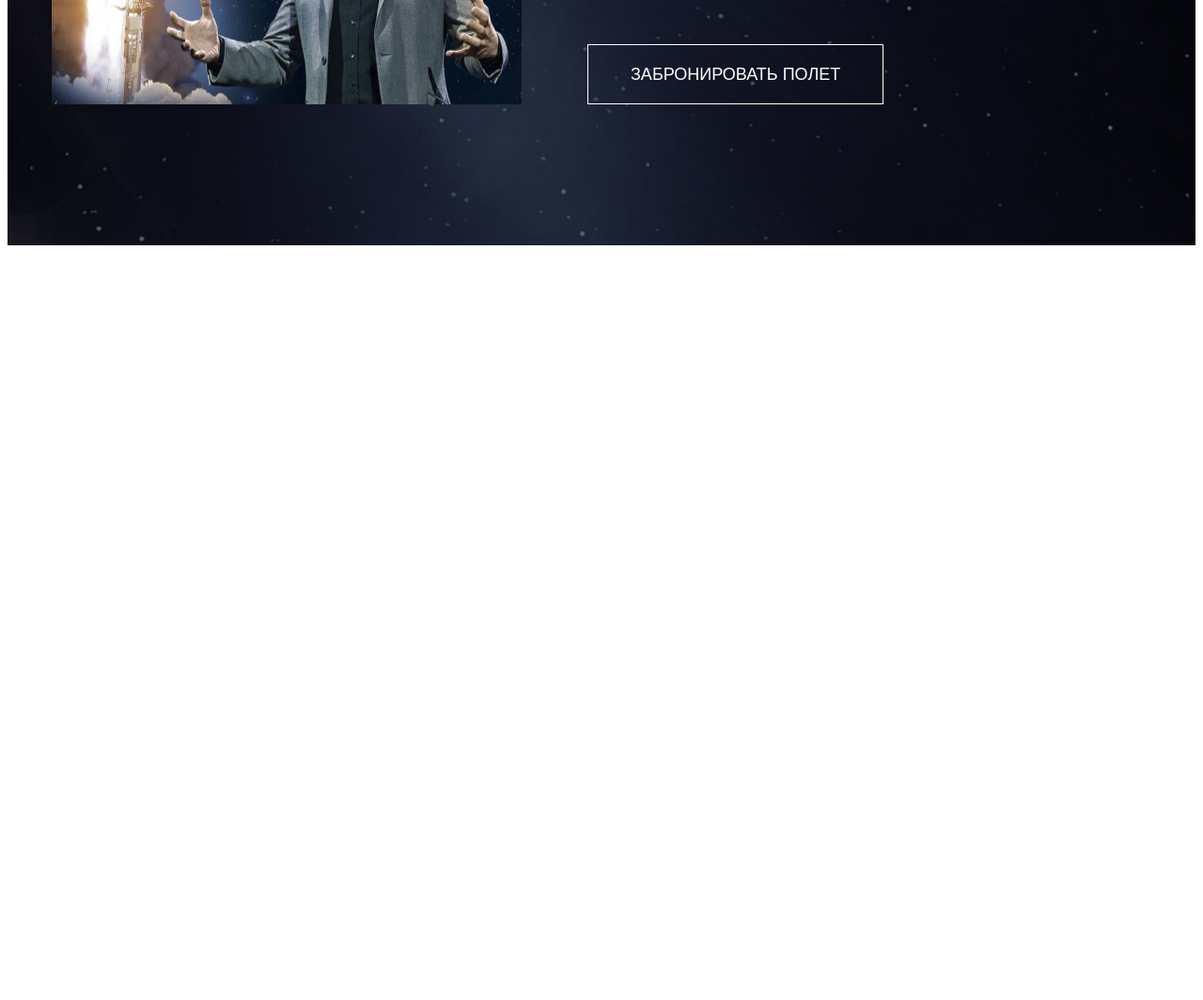
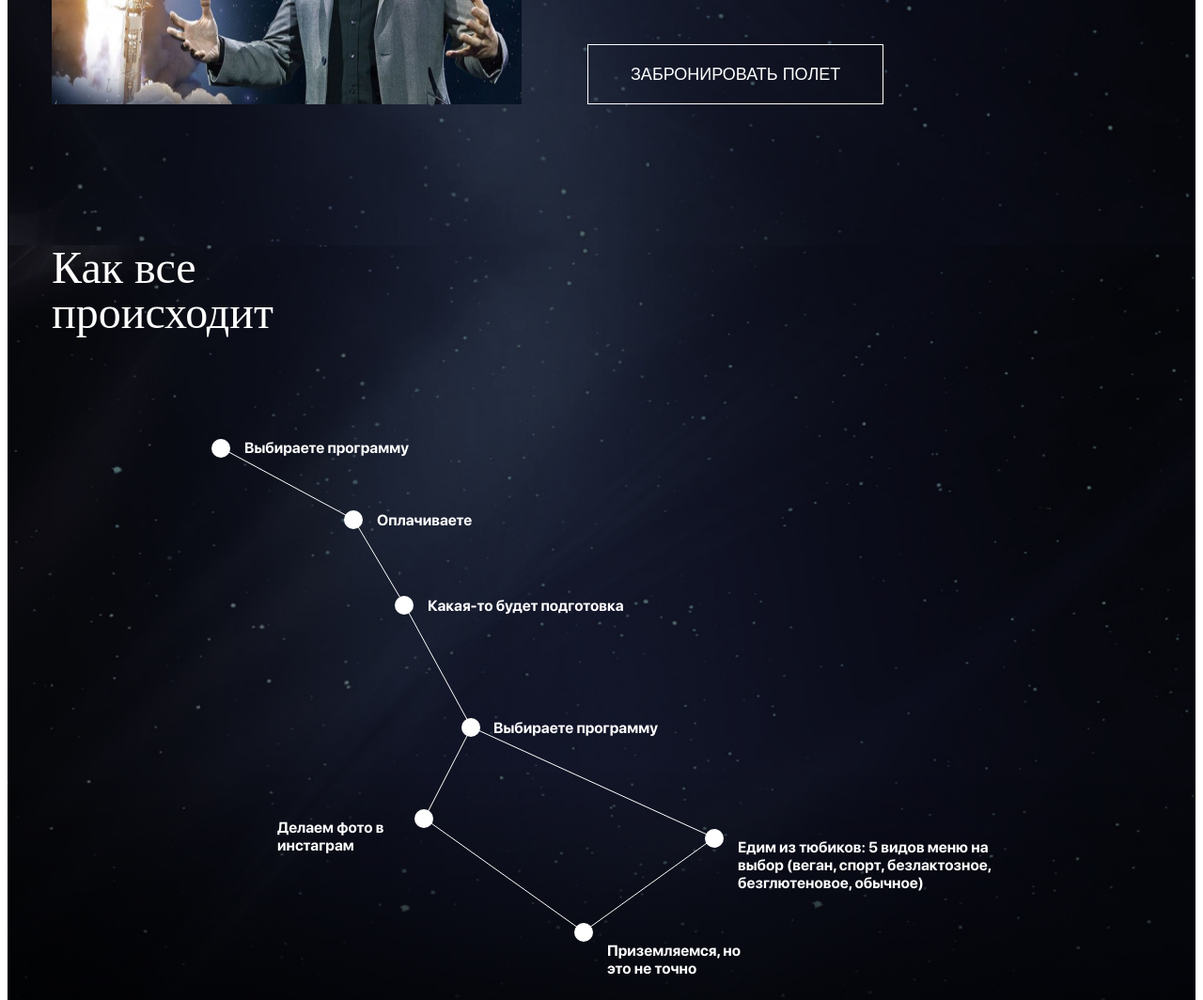
Before and after one commit to igorek19882020/Spacetour, a website: page app/index.html in a window 1280 px wide. Shown: the part 3183-4247 px from the top of the page at 94% size. Before the commit the page ends 3452 px from the top, so only its background shows below. Drawn offline with nearby package versions, Linux system fonts and the light colour scheme; files that its build step writes are made by us from their sources; files whose address does not match are found by name.

Commit message:
section how-to

```diff
--- a/app/index.html
+++ b/app/index.html
@@ -8,6 +8,7 @@
     <title>Document</title>
     <link rel="stylesheet" href="css/style.min.css">
 </head>
+
 <body>
     <header class="header">
         <div class="container">
@@ -213,9 +214,68 @@
                 </div>
             </div>
         </section>
+        <section class="how-to">
+            <div class="container">
+                <h2 class="how-to__title">
+                    Как все <br> происходит
+                </h2>
+                <div class="how-to__box">
+                    <svg width="850" height="600" viewBox="0 0 850 600" fill="none" xmlns="http://www.w3.org/2000/svg">
+                        <line x1="20.2474" y1="19.56552" x2="161.247" y2="95.5655" stroke="white" />
+                        <line x1="161.43" y1="95.7448" x2="215.43" y2="186.745" stroke="white" />
+                        <line x1="215.439" y1="186.76" x2="286.439" y2="316.76" stroke="white" />
+                        <line x1="286.444" y1="317.229" x2="236.444" y2="414.229" stroke="white" />
+                        <line x1="286.207" y1="316.545" x2="545.207" y2="434.545" stroke="white" />
+                        <line x1="236.29" y1="413.593" x2="406.29" y2="534.593" stroke="white" />
+                        <line x1="405.708" y1="534.594" x2="544.708" y2="434.594" stroke="white" />
+                        <g>
+                            <circle cx="20" cy="20" r="10" fill="white" />
+                            <text x='45' y="25" fill="white">Выбираете программу </text>
+                        </g>
+                        <g>
+                            <circle cx="161" cy="96" r="10" fill="white" />
+                            <text x='186' y="102" fill="white">Оплачиваете</text>
+                        </g>
+                        <g>
+                            <circle cx="215" cy="187" r="10" fill="white" />
+                            <text x='240' y="193" fill="white">Какая-то будет подготовка</text>
+                        </g>
+                        <g>
+                            <circle cx="286" cy="317" r="10" fill="white" />
+                            <text x='310' y="323" fill="white">Выбираете программу </text>
+                        </g>
+                        <g>
+                            <circle cx="236" cy="414" r="10" fill="white" />
+                            <foreignObject x="80" y="414" width="135" height="80">
+                                <p>
+                                    Делаем фото в инстаграм
+                                </p>
+                            </foreignObject>
+                        </g>
+                        <g>
+                            <circle cx="406" cy="535" r="10" fill="white" />
+                            <foreignObject x="431" y="545" width="154" height="70">
+                                <p>
+                                    Приземляемся, но это не точно
+
+                                </p>
+                            </foreignObject>
+                        </g>
+                        <g>
+                            <circle cx="545" cy="435" r="10" fill="white" />
+                            <foreignObject x="570" y="435" width="273" height="120">
+                                <p>
+                                    Едим из тюбиков: 5 видов меню на выбор (веган, спорт, безлактозное, безглютеновое,
+                                    обычное)
+                                </p>
+                            </foreignObject>
+                        </g>
+                    </svg>
+
+                </div>
+            </div>
+        </section>
     </main>
-
-
 
     <script src="js/main.min.js"></script>
 </body>
--- a/app/scss/style.scss
+++ b/app/scss/style.scss
@@ -97,7 +97,6 @@
     margin-top: 40px;
     margin-bottom: 5%;
 }
-
 .header__description-text {
     font-family: "sf-pro-display", sans-serif;
     color: white;
@@ -110,7 +109,6 @@
 .header__description-text + .header__description-text {
     margin-left: 50px;
 }
-
 //start section ABOUT
 .about {
     background-image: url(../images/about-bg.jpg);
@@ -118,7 +116,6 @@
     background-position: center;
     background-repeat: no-repeat;
 }
-
 .about__item {
     display: flex;
     justify-content: space-between;
@@ -175,7 +172,6 @@
     color: #e5e5e5;
     text-align: left;
 }
-
 .about__table-tr {
     border: 1px solid white;
     border-left: none;
@@ -184,14 +180,12 @@
     line-height: 19px;
     font-weight: 400;
 }
-
 .about__table-tr + .about__table-tr {
     font-size: 36px;
     line-height: 43px;
     font-weight: 700;
     text-align: center;
 }
-
 .about__table-td {
     padding: 10px 30px 10px 0;
 }
@@ -201,3 +195,53 @@
     display: block;
 }
 //end section ABOUT
+
+//start section HOW-TO
+.how-to {
+    background-image: url(../images/howto-bg.jpg);
+    background-repeat: no-repeat;
+    background-position: top center;
+    background-size: cover;
+    padding-bottom: 100px;
+}
+.how-to__title {
+    font-family: "spaceagecyrillic";
+    color: white;
+    font-size: 48px;
+    line-height: 48px;
+    font-weight: 400;
+    margin-bottom: 100px;
+}
+.how-to__box {
+    text-align: center;
+    color: white;
+}
+.how-to__box circle,
+.how-to__box text {
+    transition: all 0.4s;
+    cursor: pointer;
+}
+.how-to__box g:hover {
+    r: 20px;
+    fill: #036cca;
+}
+.how-to__box g:hover text {
+    fill: #036cca;
+    cursor: pointer;
+    font-size: 36px;
+}
+g:hover circle {
+    fill: #036cca;
+    r: 20px;
+    cursor: pointer;
+}
+foreignObject {
+    text-align: left;
+}
+.how-to__box g:hover foreignObject {
+    font-size: 21px;
+    cursor: pointer;
+    color: #036cca;
+}
+
+//end section HOW-TO
```
Also changed, not shown: app/images/howto-bg.jpg (added).
